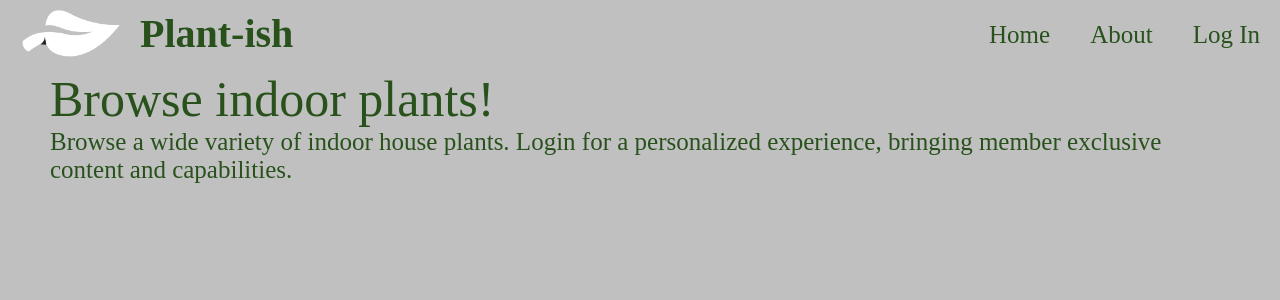
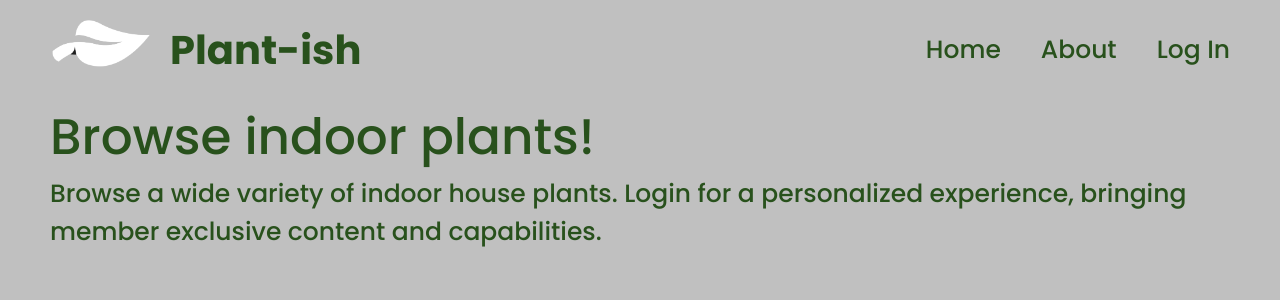
Before and after one commit to brandonmoua24/Plant-ish, a React (Create React App) app in the folder plant-ish/: page / in a window 1280 px wide. Shown: the top 300 px of the page. Built offline with nearby package versions, Linux system fonts and the light colour scheme.

Commit message:
Edited CSS for Nav bar and added Google Font: Poppins.

```diff
--- a/plant-ish/public/index.html
+++ b/plant-ish/public/index.html
@@ -15,6 +15,12 @@
       user's mobile device or desktop. See https://developers.google.com/web/fundamentals/web-app-manifest/
     -->
     <link rel="manifest" href="%PUBLIC_URL%/manifest.json" />
+    <link rel="preconnect" href="https://fonts.googleapis.com" />
+    <link rel="preconnect" href="https://fonts.gstatic.com" crossorigin />
+    <link
+      href="https://fonts.googleapis.com/css2?family=Poppins:ital,wght@0,100;0,200;0,300;0,400;0,500;0,600;0,700;0,800;0,900;1,100;1,200;1,300;1,400;1,500;1,600;1,700;1,800;1,900&display=swap"
+      rel="stylesheet"
+    />
     <!--
       Notice the use of %PUBLIC_URL% in the tags above.
       It will be replaced with the URL of the `public` folder during the build.
--- a/plant-ish/src/components/NavBar/NavBar.css
+++ b/plant-ish/src/components/NavBar/NavBar.css
@@ -4,7 +4,7 @@
 nav {
     display: flex;
     justify-content: space-between;
-    padding: 10px 20px;
+    padding: 20px 50px;
     border-bottom: none;
     align-items: center;
     color: #28511C;
```
